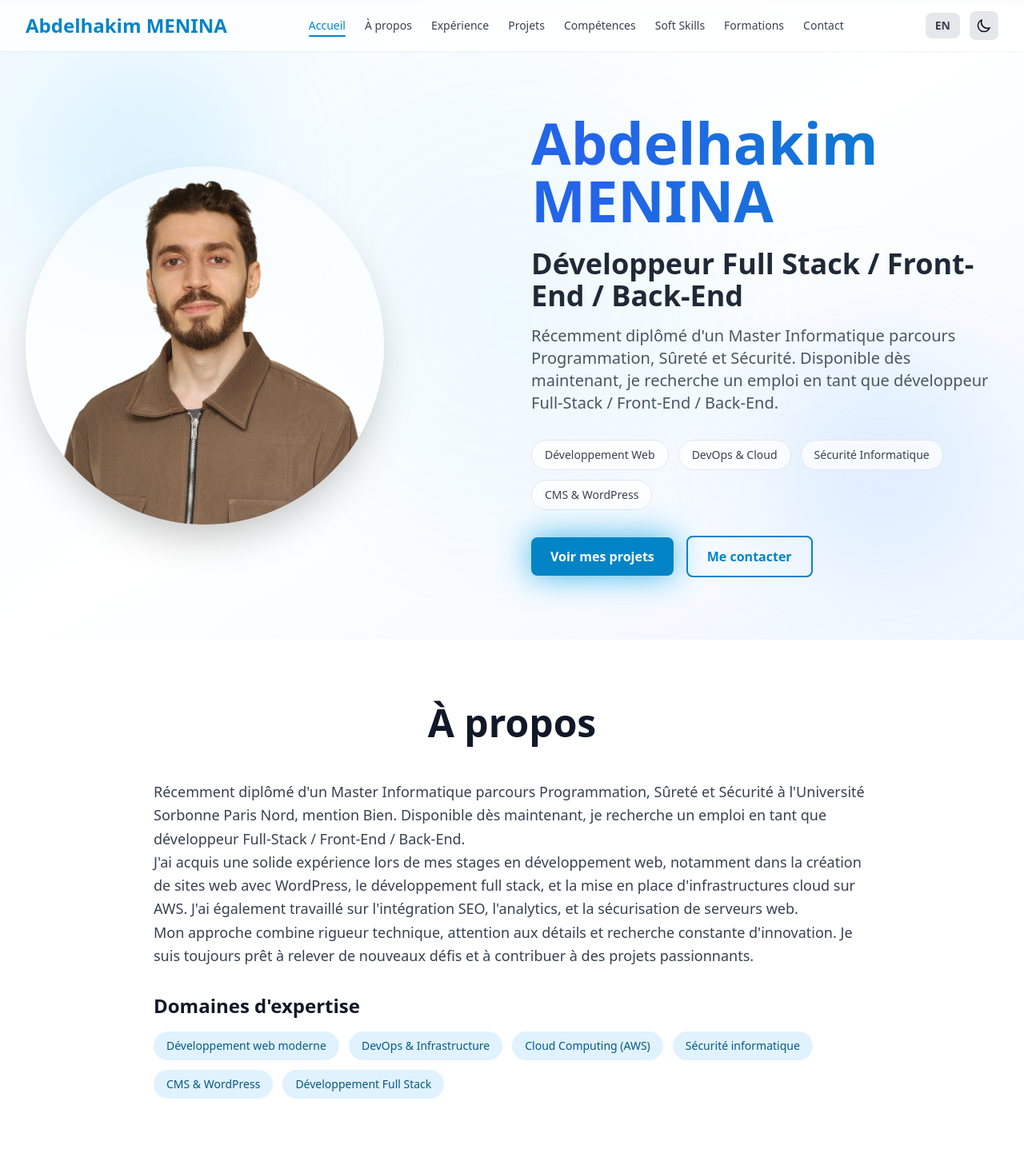
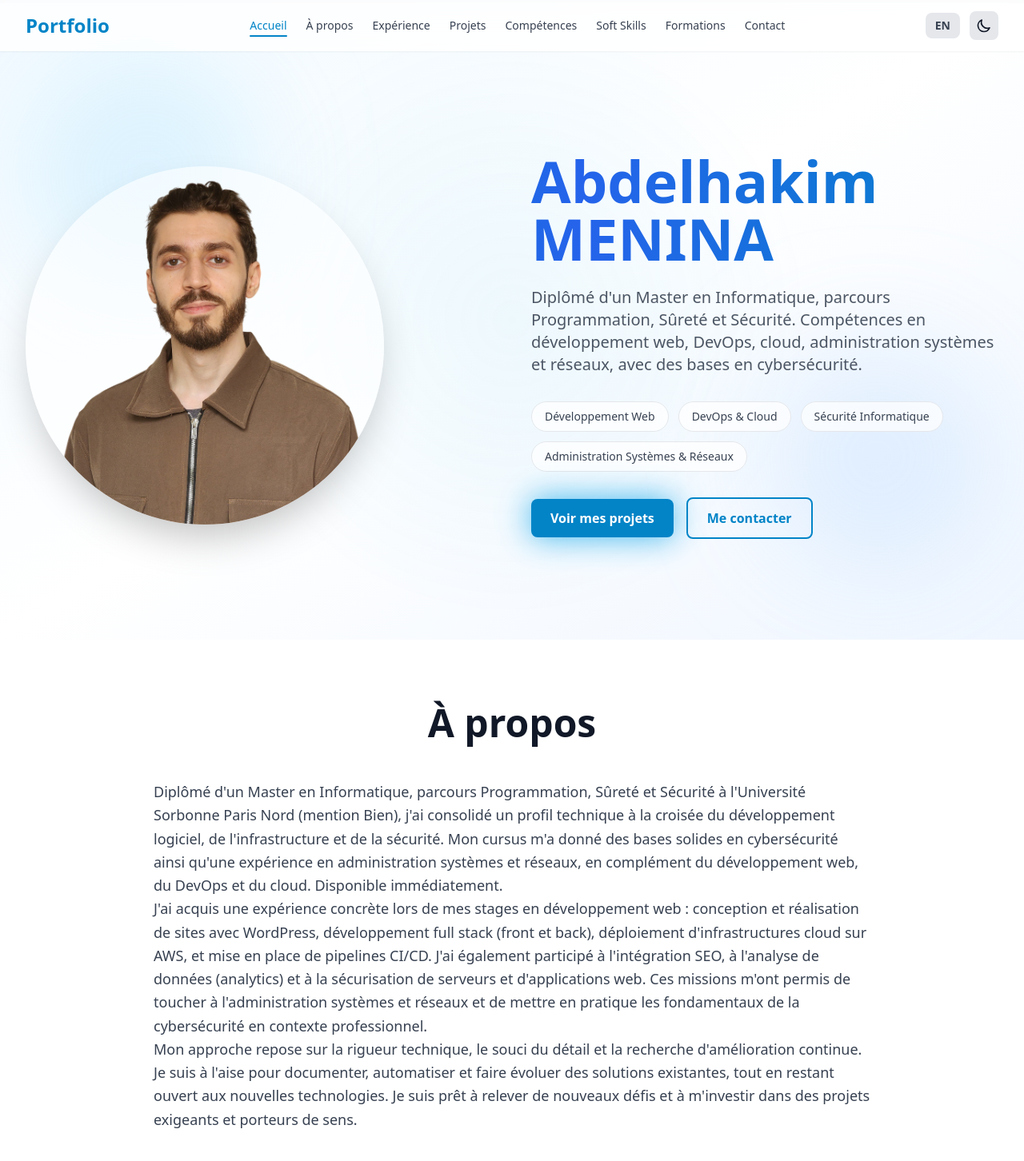
Before and after one commit to AbdelhakimMenina/portfolio, a React (Vite) app: page / in a window 1280 px wide. Shown: the top 1452 px of the page at 80% size. Built offline with nearby package versions, Linux system fonts and the light colour scheme.

Commit message:
updating portfolio

```diff
--- a/src/components/Layout/Header.tsx
+++ b/src/components/Layout/Header.tsx
@@ -53,7 +53,7 @@ const Header: React.FC = () => {
             className="text-2xl font-bold text-primary-600 dark:text-primary-400 hover:text-primary-700 dark:hover:text-primary-300 transition-colors"
             aria-label="Aller à l'accueil"
           >
-            Abdelhakim MENINA
+            Portfolio
           </button>
 
           {/* Navigation Desktop */}
--- a/src/components/sections/Experience.tsx
+++ b/src/components/sections/Experience.tsx
@@ -47,8 +47,8 @@ const experiences: Experience[] = [
     company: 'The ENERGY ACTION Project (ACT 4)',
     type: 'stage',
     location: 'Saint-Ouen-sur-Seine, France',
-    startDate: '06/2023',
-    endDate: '08/2023',
+    startDate: '06/2022',
+    endDate: '06/2023',
     description: [
       'Développement du site web EnAct en utilisant WordPress (Elementor)',
       'Développement et intégration dans un CMS (WordPress)',
--- a/src/components/sections/Hero.tsx
+++ b/src/components/sections/Hero.tsx
@@ -72,13 +72,6 @@ const Hero: React.FC = () => {
               </h1>
             </div>
 
-            {/* Rôle */}
-            <div className={`mb-4 transition-all duration-1000 delay-200 ${showContent ? 'opacity-100 translate-y-0' : 'opacity-0 translate-y-10'}`}>
-              <p className="text-xl md:text-2xl lg:text-3xl xl:text-4xl font-semibold text-gray-800 dark:text-gray-200">
-                {t('hero.role')}
-              </p>
-            </div>
-
             {/* Description avec animation */}
             <div className={`mb-8 transition-all duration-1000 delay-400 ${showContent ? 'opacity-100 translate-y-0' : 'opacity-0 translate-y-10'}`}>
               <p className="text-base md:text-lg lg:text-xl text-gray-600 dark:text-gray-400 leading-relaxed">
--- a/src/contexts/LanguageContext.tsx
+++ b/src/contexts/LanguageContext.tsx
@@ -26,20 +26,19 @@ const translations: Record<Language, Record<string, string>> = {
 
     // Hero
     'hero.title': 'Abdelhakim MENINA',
-    'hero.role': 'Développeur Full Stack / Front-End / Back-End',
-    'hero.description': 'Récemment diplômé d\'un Master Informatique parcours Programmation, Sûreté et Sécurité. Disponible dès maintenant, je recherche un emploi en tant que développeur Full-Stack / Front-End / Back-End.',
+    'hero.description': 'Diplômé d\'un Master en Informatique, parcours Programmation, Sûreté et Sécurité. Compétences en développement web, DevOps, cloud, administration systèmes et réseaux, avec des bases en cybersécurité.',
     'hero.domain1': 'Développement Web',
     'hero.domain2': 'DevOps & Cloud',
     'hero.domain3': 'Sécurité Informatique',
-    'hero.domain4': 'CMS & WordPress',
+    'hero.domain4': 'Administration Systèmes & Réseaux',
     'hero.buttonProjects': 'Voir mes projets',
     'hero.buttonContact': 'Me contacter',
 
     // About
     'about.title': 'À propos',
-    'about.p1': 'Récemment diplômé d\'un Master Informatique parcours Programmation, Sûreté et Sécurité à l\'Université Sorbonne Paris Nord, mention Bien. Disponible dès maintenant, je recherche un emploi en tant que développeur Full-Stack / Front-End / Back-End.',
-    'about.p2': 'J\'ai acquis une solide expérience lors de mes stages en développement web, notamment dans la création de sites web avec WordPress, le développement full stack, et la mise en place d\'infrastructures cloud sur AWS. J\'ai également travaillé sur l\'intégration SEO, l\'analytics, et la sécurisation de serveurs web.',
-    'about.p3': 'Mon approche combine rigueur technique, attention aux détails et recherche constante d\'innovation. Je suis toujours prêt à relever de nouveaux défis et à contribuer à des projets passionnants.',
+    'about.p1': 'Diplômé d\'un Master en Informatique, parcours Programmation, Sûreté et Sécurité à l\'Université Sorbonne Paris Nord (mention Bien), j\'ai consolidé un profil technique à la croisée du développement logiciel, de l\'infrastructure et de la sécurité. Mon cursus m\'a donné des bases solides en cybersécurité ainsi qu\'une expérience en administration systèmes et réseaux, en complément du développement web, du DevOps et du cloud. Disponible immédiatement.',
+    'about.p2': 'J\'ai acquis une expérience concrète lors de mes stages en développement web : conception et réalisation de sites avec WordPress, développement full stack (front et back), déploiement d\'infrastructures cloud sur AWS, et mise en place de pipelines CI/CD. J\'ai également participé à l\'intégration SEO, à l\'analyse de données (analytics) et à la sécurisation de serveurs et d\'applications web. Ces missions m\'ont permis de toucher à l\'administration systèmes et réseaux et de mettre en pratique les fondamentaux de la cybersécurité en contexte professionnel.',
+    'about.p3': 'Mon approche repose sur la rigueur technique, le souci du détail et la recherche d\'amélioration continue. Je suis à l\'aise pour documenter, automatiser et faire évoluer des solutions existantes, tout en restant ouvert aux nouvelles technologies. Je suis prêt à relever de nouveaux défis et à m\'investir dans des projets exigeants et porteurs de sens.',
     'about.stackTitle': 'Stack principale',
     'about.stack1': 'Frontend : React.js, Vue.js, TypeScript, JavaScript, HTML, CSS',
     'about.stack2': 'Backend : Node.js, Nest.js, Express.js, Python, Java, C',
@@ -53,7 +52,7 @@ const translations: Record<Language, Record<string, string>> = {
     'about.expertise3': 'Cloud Computing (AWS)',
     'about.expertise4': 'Sécurité informatique',
     'about.expertise5': 'CMS & WordPress',
-    'about.expertise6': 'Développement Full Stack',
+    'about.expertise6': 'Administration systèmes & réseaux',
 
     // Experience
     'experience.title': 'Expérience professionnelle',
@@ -220,20 +219,19 @@ const translations: Record<Language, Record<string, string>> = {
 
     // Hero
     'hero.title': 'Abdelhakim MENINA',
-    'hero.role': 'Full Stack / Front-End / Back-End Developer',
-    'hero.description': 'Recently graduated with a Master\'s degree in Computer Science, Programming, Safety and Security track. Available now, I am looking for a job as a Full-Stack / Front-End / Back-End developer.',
+    'hero.description': 'Master\'s degree in Computer Science, Programming, Safety and Security track. Skilled in web development, DevOps, cloud technologies, system and network administration, with foundations in cybersecurity.',
     'hero.domain1': 'Web Development',
     'hero.domain2': 'DevOps & Cloud',
     'hero.domain3': 'Cybersecurity',
-    'hero.domain4': 'CMS & WordPress',
+    'hero.domain4': 'System & Network Administration',
     'hero.buttonProjects': 'View my projects',
     'hero.buttonContact': 'Contact me',
 
     // About
     'about.title': 'About',
-    'about.p1': 'Recently graduated with a Master\'s degree in Computer Science, Programming, Safety and Security track at Sorbonne Paris Nord University, with Distinction. Available now, I am looking for a job as a Full-Stack / Front-End / Back-End developer.',
-    'about.p2': 'I have gained solid experience during my internships in web development, particularly in creating websites with WordPress, full stack development, and setting up cloud infrastructures on AWS. I have also worked on SEO integration, analytics, and web server security.',
-    'about.p3': 'My approach combines technical rigor, attention to detail and constant search for innovation. I am always ready to take on new challenges and contribute to exciting projects.',
+    'about.p1': 'I hold a Master\'s degree in Computer Science, Programming, Safety and Security track from Sorbonne Paris Nord University (with Distinction). My studies have built a technical profile at the intersection of software development, infrastructure, and security, with solid foundations in cybersecurity and hands-on experience in system and network administration, alongside web development, DevOps, and cloud. I am available immediately.',
+    'about.p2': 'I have gained hands-on experience during internships in web development: designing and building sites with WordPress, full stack development (front and back), deploying cloud infrastructures on AWS, and setting up CI/CD pipelines. I have also contributed to SEO integration, data analytics, and securing web servers and applications. These roles have allowed me to work on system and network administration and to apply cybersecurity fundamentals in a professional context.',
+    'about.p3': 'My approach is based on technical rigor, attention to detail, and continuous improvement. I am comfortable documenting, automating, and evolving existing solutions while staying open to new technologies. I am ready to take on new challenges and commit to demanding, meaningful projects.',
     'about.stackTitle': 'Main stack',
     'about.stack1': 'Frontend: React.js, Vue.js, TypeScript, JavaScript, HTML, CSS',
     'about.stack2': 'Backend: Node.js, Nest.js, Express.js, Python, Java, C',
@@ -247,7 +245,7 @@ const translations: Record<Language, Record<string, string>> = {
     'about.expertise3': 'Cloud Computing (AWS)',
     'about.expertise4': 'Cybersecurity',
     'about.expertise5': 'CMS & WordPress',
-    'about.expertise6': 'Full Stack Development',
+    'about.expertise6': 'System & Network Administration',
 
     // Experience
     'experience.title': 'Professional Experience',
```
